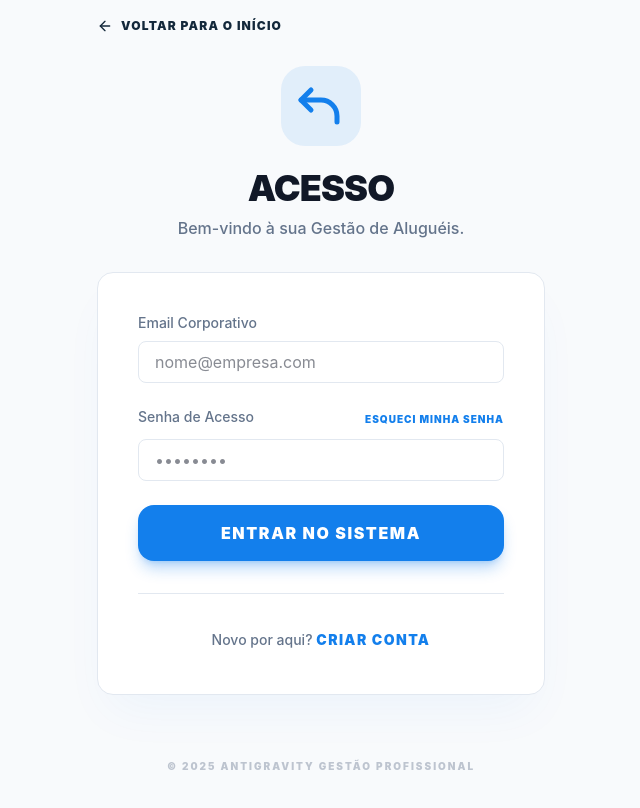
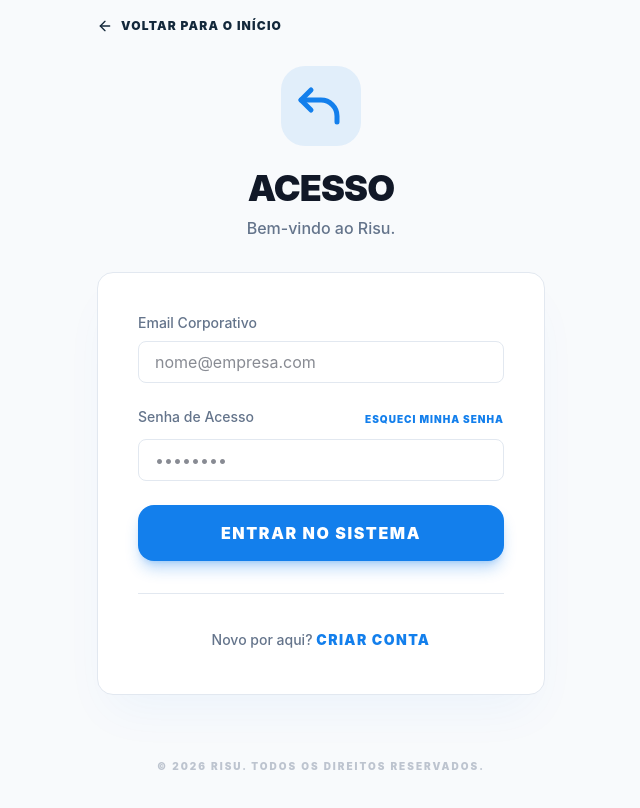
Before and after one commit to JotaIAgent/Risu, a React (Vite) app: page /login in a window 1280 px wide. Shown: the top 808 px of the page, without its empty margins (319-959 px from the left). Built offline with nearby package versions, Linux system fonts and the light colour scheme; no server answers.

Commit message:
feat: implement core UI components and initial pages including Sidebar, Landing, Login, Terms, and Layout.

```diff
--- a/src/components/Layout.jsx
+++ b/src/components/Layout.jsx
@@ -17,10 +17,10 @@ export function Layout() {
                         <button className="text-text-secondary-light dark:text-text-secondary-dark hover:text-primary focus:outline-none">
                             <Menu size={24} />
                         </button>
-                        <span className="ml-4 text-xl font-bold text-primary">Gestão</span>
+                        <span className="ml-4 text-2xl font-black text-primary tracking-tighter">Risu</span>
                     </div>
 
-                    <h1 className="text-2xl font-bold hidden md:block">Sistema de Gestão</h1>
+                    <h1 className="text-2xl font-bold hidden md:block">Sistema Risu</h1>
 
                     <div className="flex items-center gap-4">
                         <button
--- a/src/components/Sidebar.jsx
+++ b/src/components/Sidebar.jsx
@@ -24,7 +24,7 @@ export function Sidebar() {
     return (
         <aside className="w-64 flex flex-col bg-surface-light dark:bg-surface-dark border-r border-border-light dark:border-border-dark hidden md:flex transition-colors duration-300 z-20">
             <div className="h-20 flex items-center justify-center border-b border-border-light dark:border-border-dark px-6">
-                <span className="text-2xl font-bold text-primary tracking-tight">Gestão<span className="text-text-primary-light dark:text-white">Rental</span></span>
+                <span className="text-3xl font-black text-primary tracking-tighter">Risu</span>
             </div>
 
             <nav className="flex-1 overflow-y-auto py-6 px-4 space-y-1">
--- a/src/pages/Landing.jsx
+++ b/src/pages/Landing.jsx
@@ -116,7 +116,7 @@ export default function Landing() {
             < section className="pt-32 pb-20 px-6 bg-[#13283b] text-white" >
                 <div className="max-w-4xl mx-auto text-center">
                     <span className="inline-block px-4 py-1.5 bg-white/10 rounded-full text-[10px] font-black uppercase tracking-[0.2em] mb-6 animate-fade-in">
-                        Gestão de Locações Moderna
+                        Gestão de Locações Risu
                     </span>
                     <h1 className="text-4xl md:text-6xl font-black mb-6 leading-tight">
                         Controle total da sua locação, do orçamento ao financeiro.
--- a/src/pages/Login.jsx
+++ b/src/pages/Login.jsx
@@ -49,7 +49,7 @@ export default function Login() {
                             </svg>
                         </div>
                         <h2 className="text-4xl font-black tracking-tight text-text-primary-light dark:text-text-primary-dark uppercase">Acesso</h2>
-                        <p className="text-text-secondary-light dark:text-text-secondary-dark font-medium">Bem-vindo à sua Gestão de Aluguéis.</p>
+                        <p className="text-text-secondary-light dark:text-text-secondary-dark font-medium">Bem-vindo ao Risu.</p>
                     </div>
 
                     <div className="app-card p-8 md:p-10 shadow-2xl shadow-primary/5">
@@ -117,7 +117,7 @@ export default function Login() {
                     </div>
 
                     <p className="text-center text-[10px] uppercase font-black tracking-[0.2em] text-text-secondary-light/40 py-8">
-                        &copy; 2025 Antigravity Gestão Profissional
+                        &copy; {new Date().getFullYear()} Risu. Todos os direitos reservados.
                     </p>
                 </div>
             </div>
--- a/src/pages/Terms.jsx
+++ b/src/pages/Terms.jsx
@@ -102,7 +102,7 @@ export default function Terms() {
                             <ShieldCheck className="text-green-500" size={20} />
                             <span className="text-xs font-black uppercase tracking-widest">Navegação Segura</span>
                         </div>
-                        <p className="text-[10px] font-bold text-slate-400 uppercase tracking-widest">© 2026 Gestão Aluguel</p>
+                        <p className="text-[10px] font-bold text-slate-400 uppercase tracking-widest">© 2026 Risu</p>
                     </div>
                 </div>
             </main>
```
